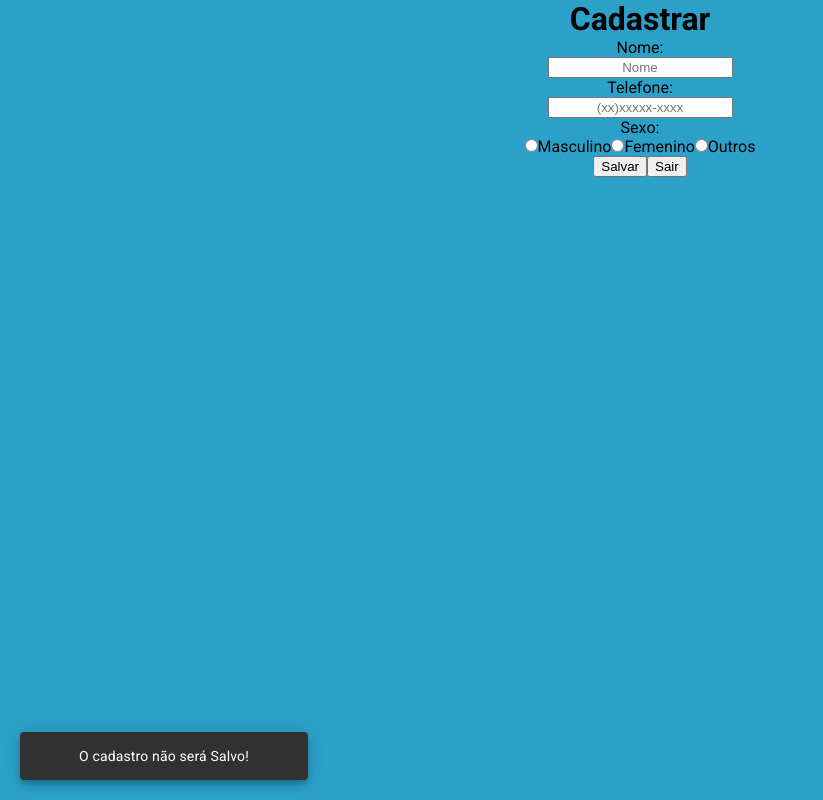
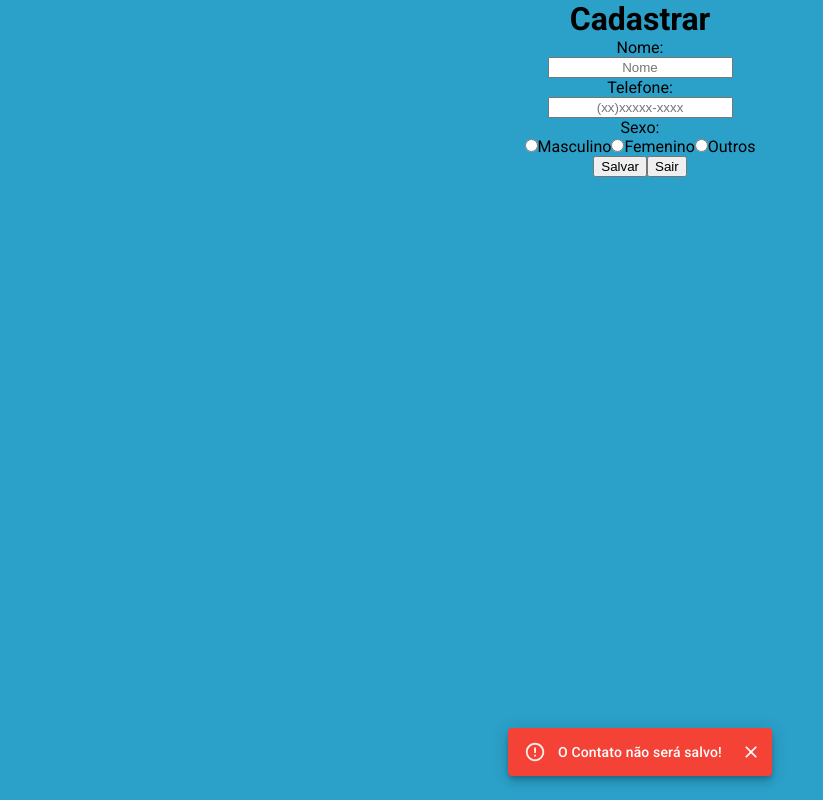
Before and after one commit to ErickEscagion/contact_list, a React (Create React App) app: page /register in a window 1280 px wide. Both pictures are taken after a click on the button "Sair". Shown: the whole page, without its empty margins (0-823 px from the left). Built offline with nearby package versions, Linux system fonts and the light colour scheme.

Commit message:
notifications Register fix

```diff
--- a/src/components/Register.js
+++ b/src/components/Register.js
@@ -2,16 +2,27 @@ import React, {useState} from 'react'
 import { connect } from 'react-redux';
 import{ Redirect } from 'react-router-dom'
 import { saveContact } from '../store/actions/crud'
-import { SnackbarProvider, useSnackbar } from 'notistack';
+
+
+import Snackbar from '@material-ui/core/Snackbar';
+import MuiAlert from '@material-ui/lab/Alert';
+
+
+function Alert(props) {
+    return <MuiAlert elevation={6} variant="filled" {...props} />;
+}
 
 const Register = ( ...props) =>{
     var data = props[0].dataRedux;
 
     const [redirectToExit, setRedirectToExit] = useState(false);
-    const { enqueueSnackbar } = useSnackbar();
+    const [alertInputName, setAlertInputName] = React.useState(false);
+    const [alertInputTelephone, setAlertInputTelephone] = React.useState(false);
+    const [alertInputSex, setAlertInputSex] = React.useState(false);
+    const [exitMSG, setExitMSG] = React.useState(false);
 
     const exit = () =>{
-        enqueueSnackbar('O cadastro não será Salvo!')
+        snackBarErrorExit();
         setTimeout(function(){
             setRedirectToExit(true);
             if(redirectToExit === true){
@@ -26,23 +37,35 @@ const Register = ( ...props) =>{
     };
 
     const save = () =>{
-        var variant = 'warning'
         var inputName = document.querySelector("#name").value;
-        var val = 0;
+        var valist = []
         if(inputName.length < 3){
-            enqueueSnackbar('Nome deve ter no minimo 3 Letras!', { variant })
-            val = 1;
+            valist.push(1)
         }
         var inputTelephone = document.querySelector("#telephone").value;
         if(!isValidPhone(inputTelephone)){
-            enqueueSnackbar('Telefone Invalido!', { variant })
-            val = 1;
+            valist.push(2)
         }
         if(!document.querySelector('input[name="sex"]:checked')){
-            enqueueSnackbar('Selecione um Sexo!', { variant })
-            val = 1;
+            valist.push(3)
         }
-        if( val !== 0){return}
+        //melhorar logica para exibição das mensagem em tempo melhor
+        if( valist.length !== 0){
+            for(let i =0; i < valist.length; i++){
+                if(valist[i] === 1){
+                    snackBarInputName();
+                }else if( valist[i] === 2){
+                    setTimeout(function(){
+                        snackBarInputTelephone();
+                    }, 4000);
+                }else if( valist[i] === 3){
+                    setTimeout(function(){
+                        snackBarInputSex();
+                    }, 6000);
+                }
+            }
+            return
+        }
         var inputSex = document.querySelector('input[name="sex"]:checked').value;
         var length = data.length;
         var id;
@@ -69,6 +92,28 @@ const Register = ( ...props) =>{
         }
         return null;
     }
+
+    const handleClose = () => {
+        setAlertInputName(false);
+        setAlertInputTelephone(false);
+        setAlertInputSex(false);
+    };
+
+    const snackBarInputName = () => {
+        setAlertInputName(true);
+    };
+
+    const snackBarInputTelephone = () => {
+        setAlertInputTelephone(true);
+    };
+
+    const snackBarInputSex = () => {
+        setAlertInputSex(true);
+    };
+
+    const snackBarErrorExit = () => {
+        setExitMSG(true);
+    };
 
     return (
         <>
@@ -97,6 +142,30 @@ const Register = ( ...props) =>{
                 <input type="button" value="Sair" onClick={exit}></input>
             </form>
         </div>
+
+        <Snackbar open={alertInputName} autoHideDuration={3000} onClose={handleClose}>
+            <Alert onClose={handleClose} severity="warning">
+                Nome deve ter no minimo 3 Letras!
+            </Alert>
+        </Snackbar>
+
+        <Snackbar open={alertInputTelephone} autoHideDuration={3000} onClose={handleClose}>
+            <Alert onClose={handleClose} severity="warning">
+                Telefone Invalido!
+            </Alert>
+        </Snackbar>
+
+        <Snackbar open={alertInputSex} autoHideDuration={3000} onClose={handleClose}>
+            <Alert onClose={handleClose} severity="warning">
+                Selecione um Sexo!
+            </Alert>
+        </Snackbar>
+
+        <Snackbar open={exitMSG} autoHideDuration={3000} onClose={handleClose}>
+            <Alert onClose={handleClose} severity="error">
+                O Contato não será salvo!
+            </Alert>
+        </Snackbar>
         </>
     )
 }
@@ -116,13 +185,7 @@ function mapDispatchToProps (dispatch){
     }
 }
 
-export default function IntegrationNotistack() {
-    return (
-      <SnackbarProvider maxSnack={3}>
-        <Register />
-      </SnackbarProvider>
-    );
-  }connect(
+export default connect(
     mapStateToProps,
     mapDispatchToProps
 )(Register);
```
